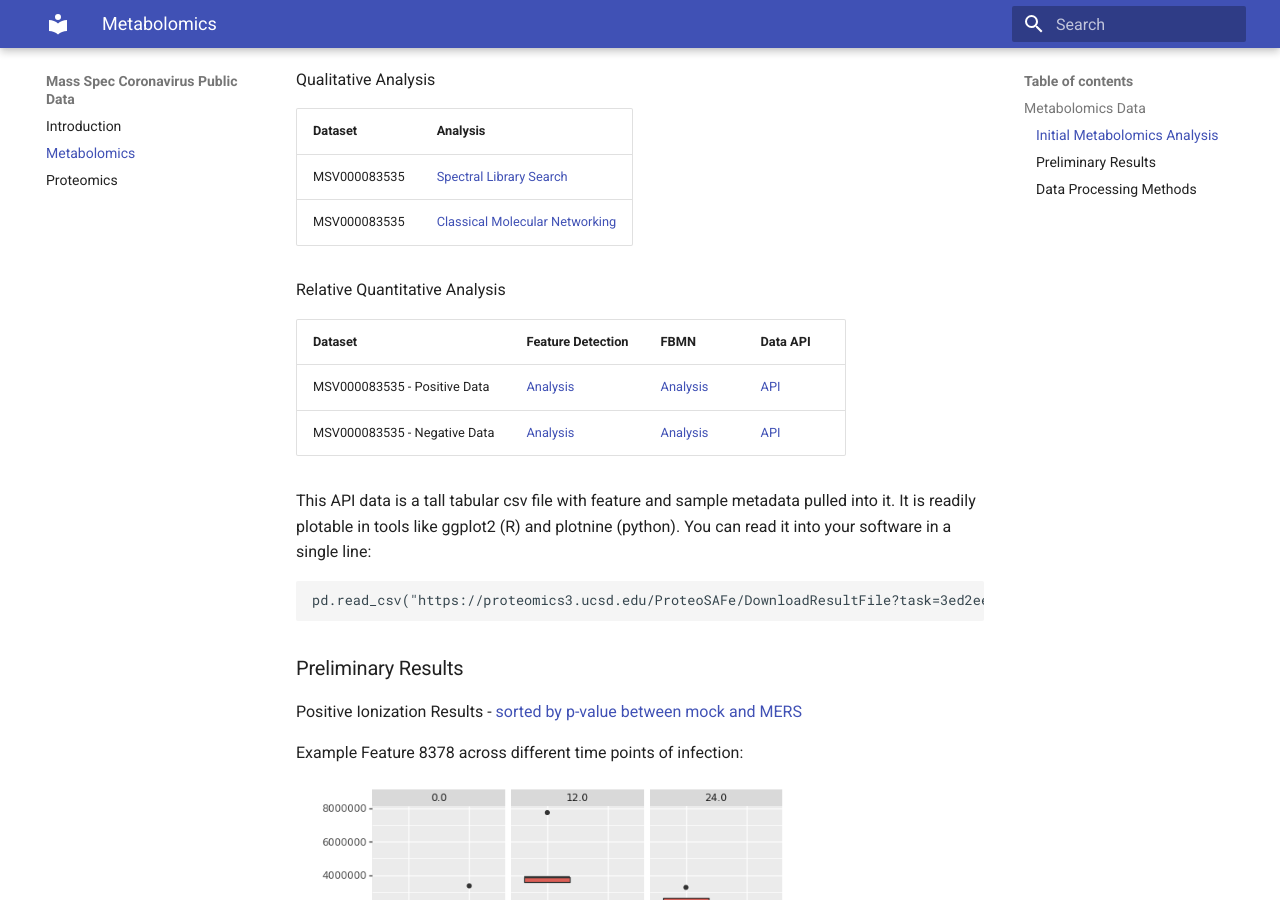
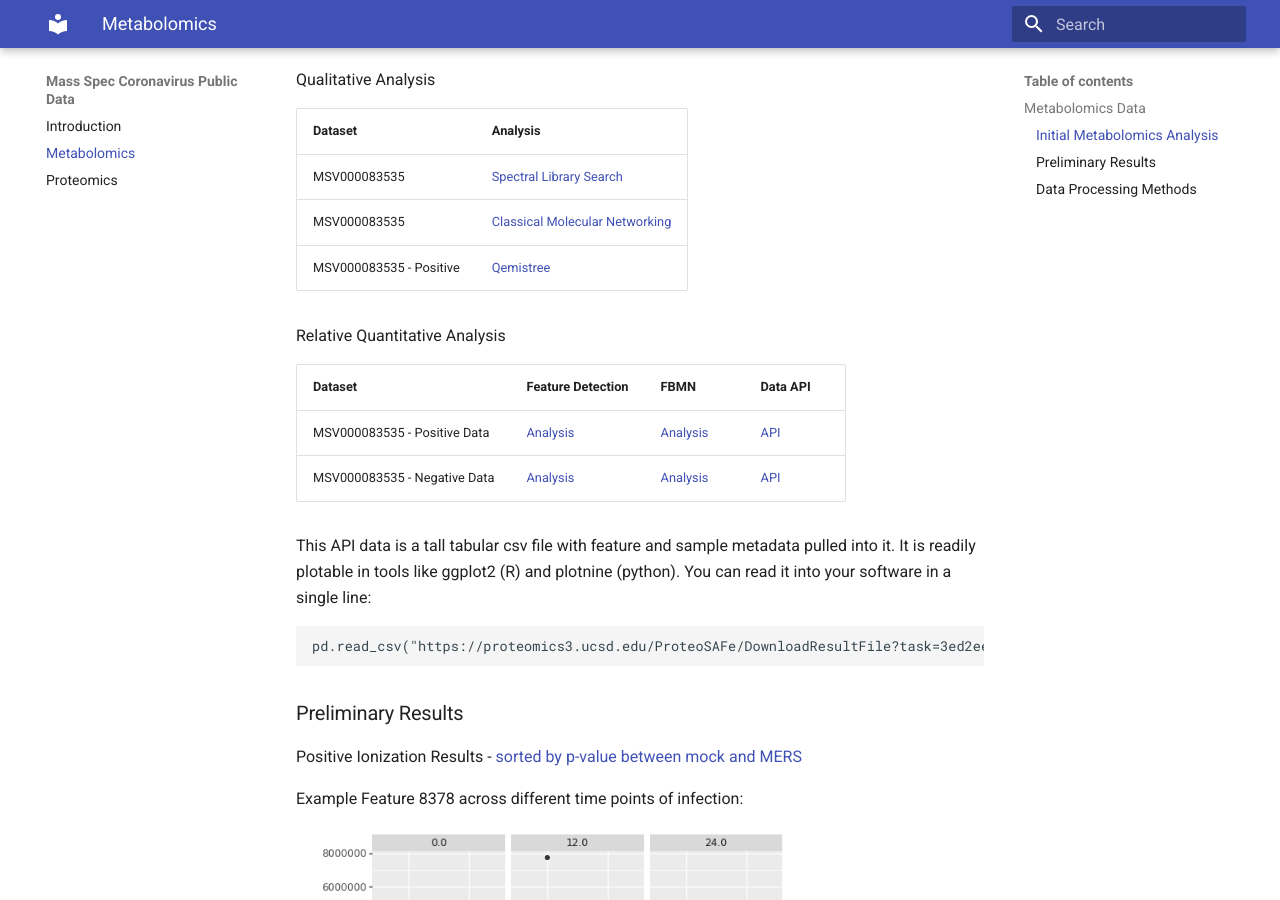
Before and after one commit to mwang87/MassSpec-Coronavirus-Project-Docs, an MkDocs documentation site: the page built from docs/metabolomics.md, in a window 1280 px wide and 900 px high, scrolled down 629 px. Built offline with MkDocs 1.6.1 and Material for MkDocs 9.7.7, drawn with Linux system fonts in a browser that asks for light colours.

Commit message:
Update metabolomics.md

```diff
--- a/docs/metabolomics.md
+++ b/docs/metabolomics.md
@@ -21,6 +21,7 @@ Qualitative Analysis
 |-------------|------|
 | MSV000083535 |  [Spectral Library Search](https://gnps.ucsd.edu/ProteoSAFe/status.jsp?task=425aef553b2a4ea7806396b61ada7a2f) |
 | MSV000083535 |  [Classical Molecular Networking](https://gnps.ucsd.edu/ProteoSAFe/status.jsp?task=bf38981e2a644febaf0ff7120d0f5ec2)    |
+| MSV000083535 - Positive |  [Qemistree](https://proteomics2.ucsd.edu/ProteoSAFe/status.jsp?task=ec3a206df3714d469587b97c7dc5d278) |
 
 
 Relative Quantitative Analysis
@@ -29,6 +30,7 @@ Relative Quantitative Analysis
 |-------------|------|-----------|----------|
 | MSV000083535 - Positive Data |  [Analysis](https://proteomics3.ucsd.edu/ProteoSAFe/status.jsp?task=91d37d9207d244fda93fd33d8b9417a0)    |   [Analysis](https://proteomics3.ucsd.edu/ProteoSAFe/status.jsp?task=ea52b0d79c0c4b55a31c2a6454fb9fb5) | [API](https://proteomics3.ucsd.edu/ProteoSAFe/DownloadResultFile?task=ea52b0d79c0c4b55a31c2a6454fb9fb5&file=feature_statistics/data_long.csv) |
 | MSV000083535 - Negative Data |  [Analysis](https://proteomics3.ucsd.edu/ProteoSAFe/status.jsp?task=9c46288f9c754bd5931fed17414db7b4)    |   [Analysis](https://proteomics3.ucsd.edu/ProteoSAFe/status.jsp?task=3ed2ee9297ed47f09b42825370895ee9) | [API](https://proteomics3.ucsd.edu/ProteoSAFe/DownloadResultFile?task=3ed2ee9297ed47f09b42825370895ee9&file=feature_statistics/data_long.csv) |
+
 
 This API data is a tall tabular csv file with feature and sample metadata pulled into it. It is readily plotable in tools like ggplot2 (R) and plotnine (python). You can read it into your software in a single line:
 
```
